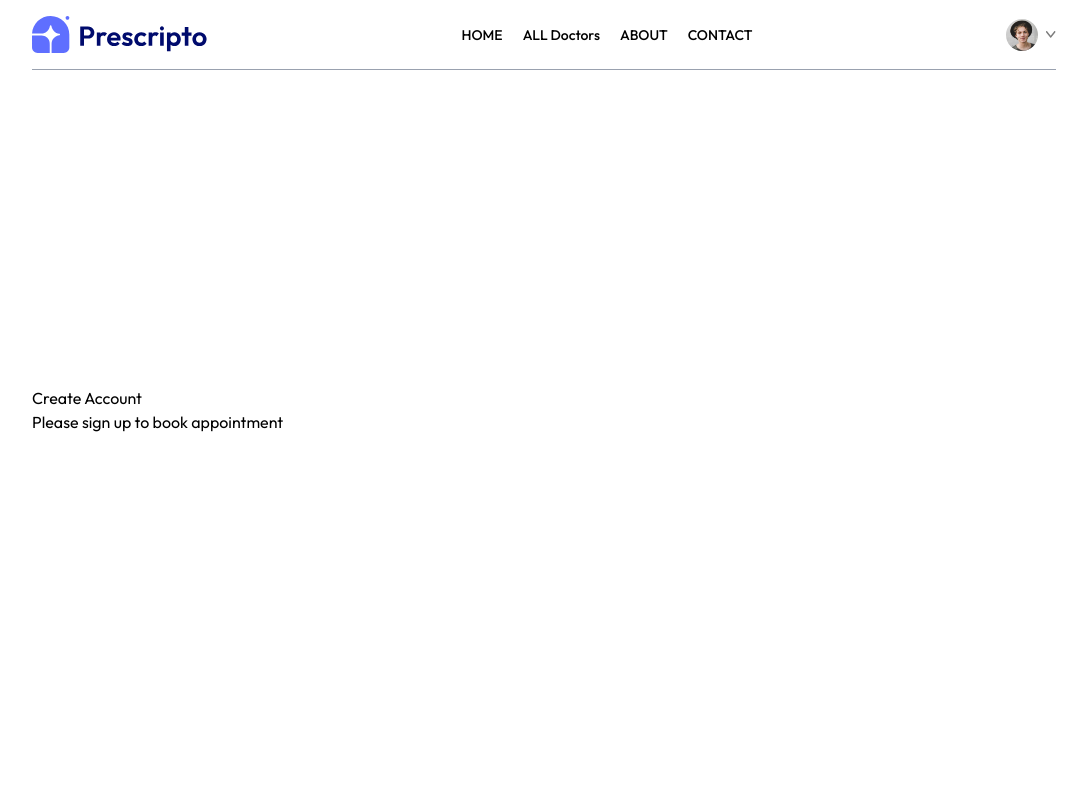
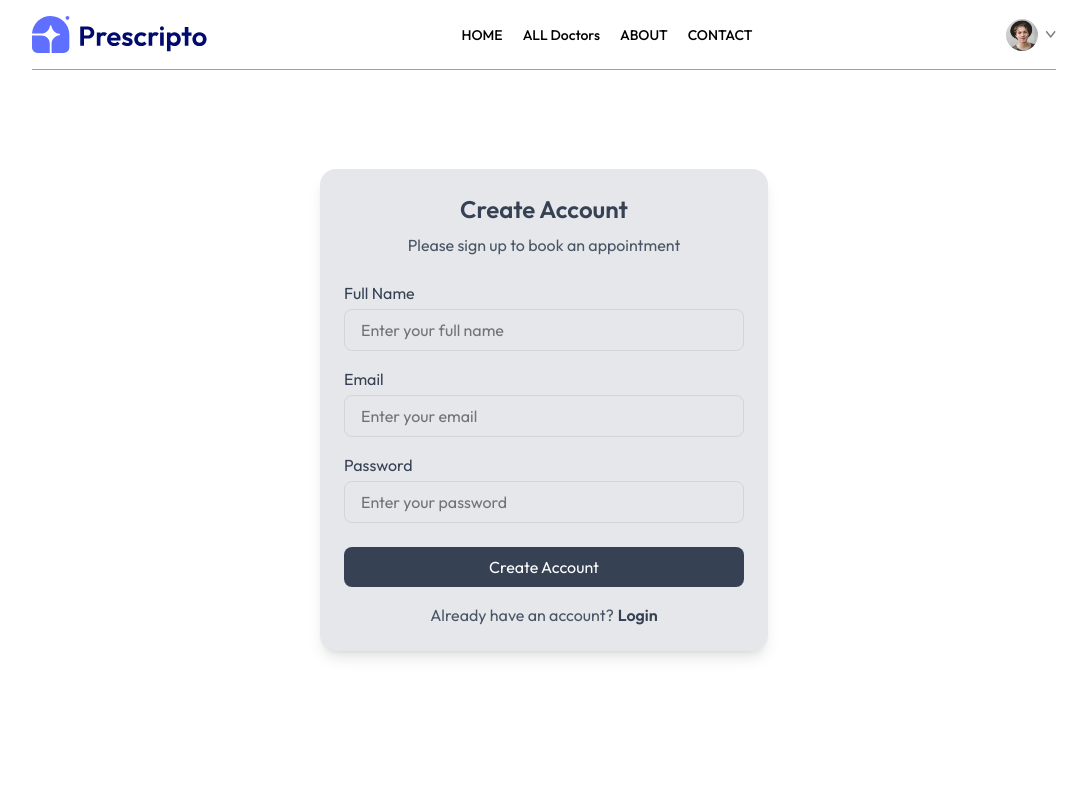
Before and after one commit to Anurag-Kuche/Prescript, a React (Vite) app: page /login in a window 1280 px wide. Shown: the top 800 px of the page, without its empty margins (96-1183 px from the left). Built offline with nearby package versions, Linux system fonts and the light colour scheme.

Commit message:
login sign up page completed

```diff
--- a/src/pages/Login.jsx
+++ b/src/pages/Login.jsx
@@ -1,27 +1,87 @@
-import { useState } from "react"
-
+import { useState } from "react";
 
 function Login() {
-  const [state,setState]=useState("Sign Up")
-  const[email,setEmail]=useState("")
-  const[password,setPassword]=useState("")
-  const[name,setName]=useState("")
+  const [state, setState] = useState("Sign Up");
+  const [email, setEmail] = useState("");
+  const [password, setPassword] = useState("");
+  const [name, setName] = useState("");
 
-  const onSubmitHandler=async (event)=>{
-    event.preventDefault()
-  }
+  const onSubmitHandler = async (event) => {
+    event.preventDefault();
+    // Handle form submission logic here
+  };
+
   return (
-    <form className="min-h-[80vh] flex items-center">
-      <div>
-        <p>{state==='Sign Up'? "Create Account":"Login"}</p>
-        <p>Please {state==='Sign Up'? "sign up":"Login" } to book appointment</p>
+    <form
+      onSubmit={onSubmitHandler}
+      className="min-h-[80vh] flex items-center justify-center  p-8"
+    >
+      <div className="w-full max-w-md bg-gray-200 p-6 rounded-2xl shadow-lg">
+        <p className="text-2xl font-semibold text-gray-700 text-center mb-2">
+          {state === "Sign Up" ? "Create Account" : "Login"}
+        </p>
+        <p className="text-gray-600 text-center mb-6">
+          Please {state === "Sign Up" ? "sign up" : "login"} to book an appointment
+        </p>
+
+        {state === "Sign Up" && (
+          <div className="mb-4">
+            <p className="text-gray-700 mb-1">Full Name</p>
+            <input
+              type="text"
+              onChange={(e) => setName(e.target.value)}
+              value={name}
+              required
+              className="w-full px-4 py-2 rounded-lg border border-gray-300 focus:outline-none focus:ring-2 focus:ring-gray-400"
+              placeholder="Enter your full name"
+            />
+          </div>
+        )}
+
+        <div className="mb-4">
+          <p className="text-gray-700 mb-1">Email</p>
+          <input
+            type="email"
+            onChange={(e) => setEmail(e.target.value)}
+            value={email}
+            required
+            className="w-full px-4 py-2 rounded-lg border border-gray-300 focus:outline-none focus:ring-2 focus:ring-gray-400"
+            placeholder="Enter your email"
+          />
+        </div>
+
+        <div className="mb-6">
+          <p className="text-gray-700 mb-1">Password</p>
+          <input
+            type="password"
+            onChange={(e) => setPassword(e.target.value)}
+            value={password}
+            required
+            className="w-full px-4 py-2 rounded-lg border border-gray-300 focus:outline-none focus:ring-2 focus:ring-gray-400"
+            placeholder="Enter your password"
+          />
+        </div>
+
+        <button
+          type="submit"
+          className="w-full bg-gray-700 text-white py-2 rounded-lg hover:bg-gray-800 transition"
+        >
+          {state === "Sign Up" ? "Create Account" : "Log In"}
+        </button>
+
+        <p className="text-center text-gray-600 mt-4">
+          {state === "Sign Up" ? "Already have an account?" : "Don't have an account?"}
+          <button
+            type="button"
+            onClick={() => setState(state === "Sign Up" ? "Login" : "Sign Up")}
+            className="text-gray-700 font-semibold ml-1 hover:underline"
+          >
+            {state === "Sign Up" ? "Login" : "Sign Up"}
+          </button>
+        </p>
       </div>
-
     </form>
-
-
-
-  )
+  );
 }
 
-export default Login
+export default Login;
```
Also changed, not shown: src/index.css (line endings or trailing spaces).
